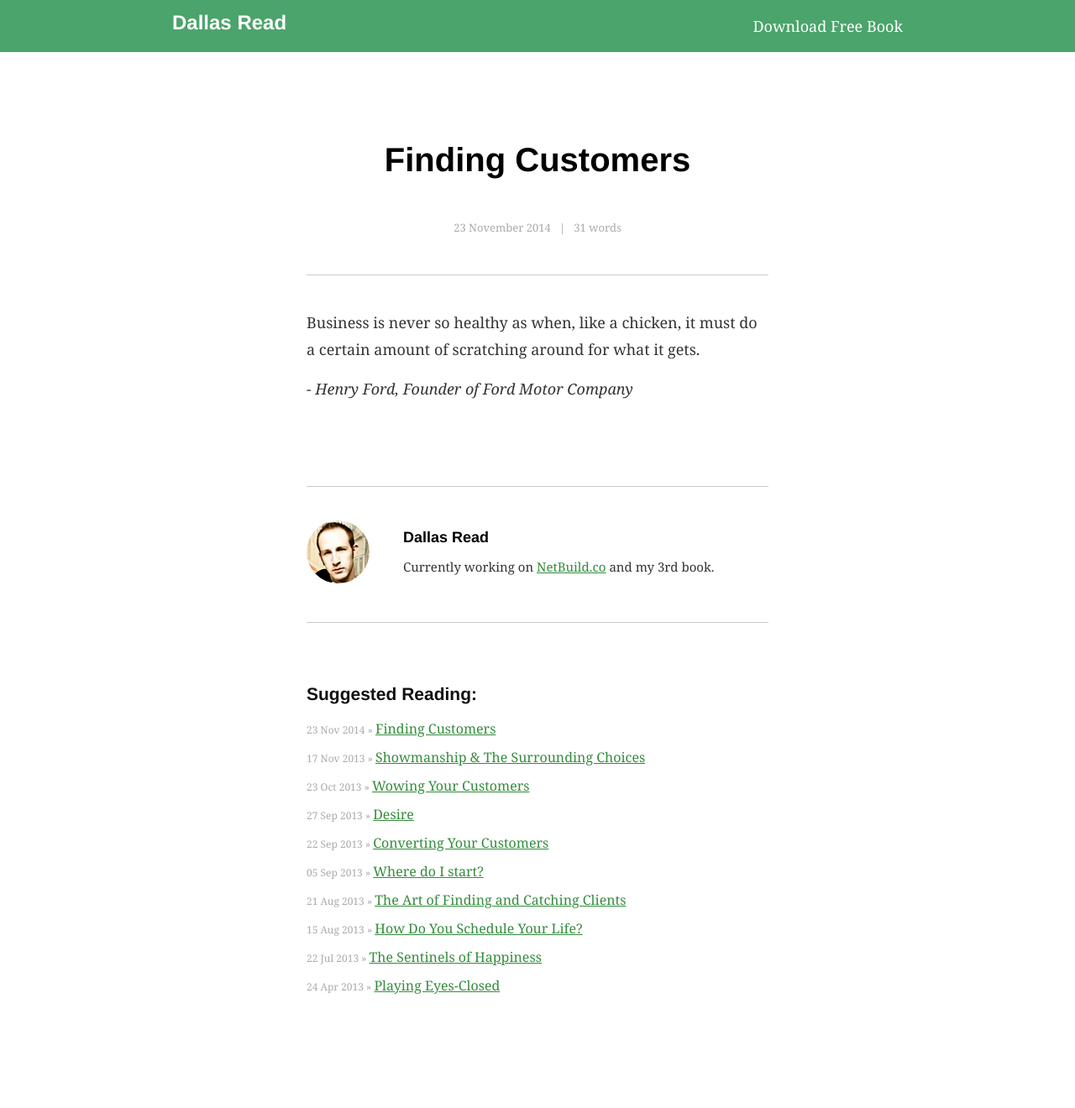
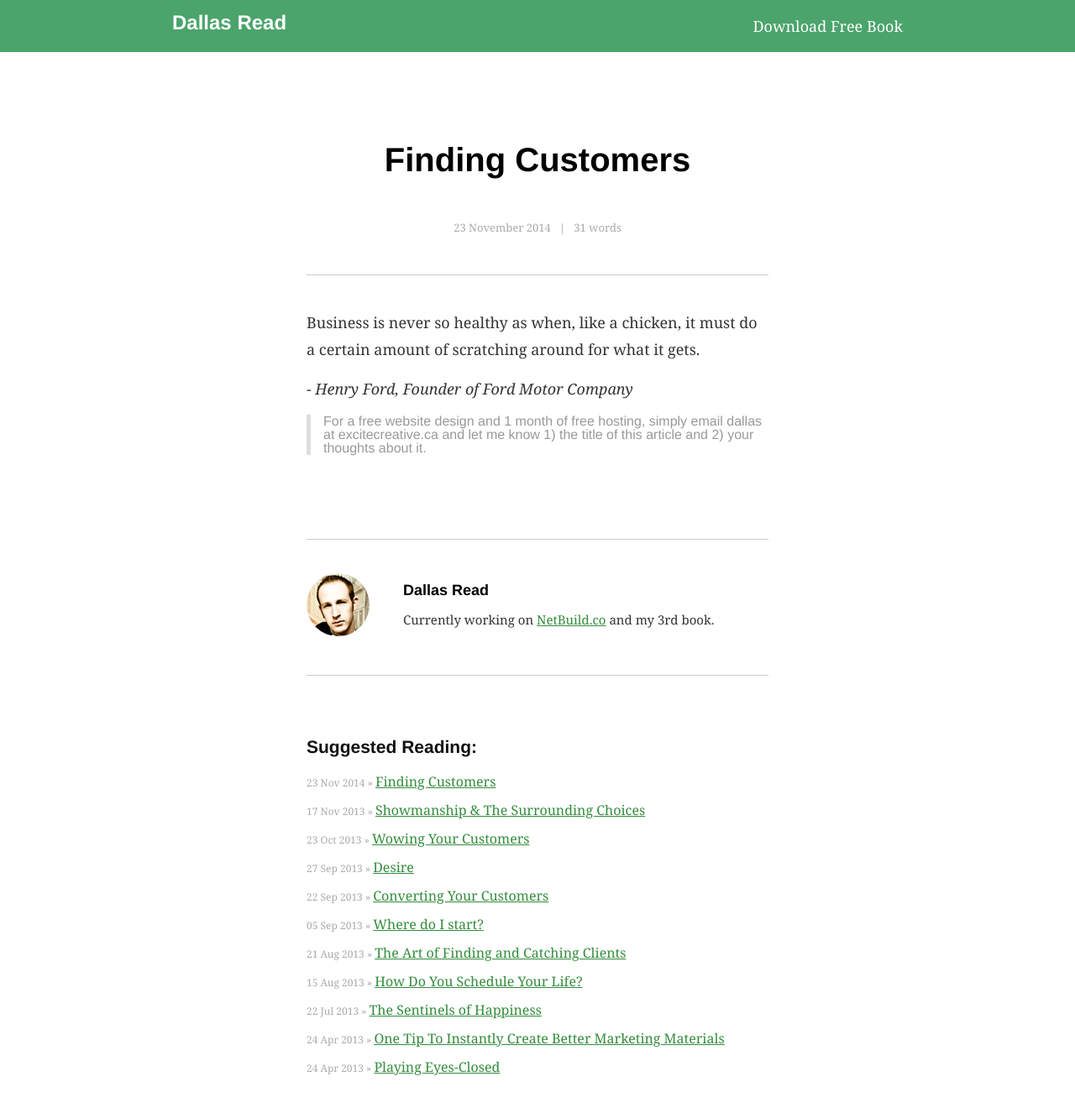
Before and after one commit to dallasread/www.dallasread.com, a Jekyll site: the page built from index.html, in a window 1280 px wide and 1400 px high. Shown: the top 1320 px of the window at 84% size. Built offline with Jekyll 4.4.1, drawn with Linux system fonts in a browser that asks for light colours; Markdown is read by kramdown in place of the engine named in the settings; some of the changed lines change nothing that is shown.

Commit message:
New article.

```diff
--- a/_includes/byline.html
+++ b/_includes/byline.html
@@ -1,3 +1,7 @@
+<blockquote>
+  For a free website design and 1 month of free hosting, simply email dallas at excitecreative.ca and let me know 1) the title of this article and 2) your thoughts about it.
+</blockquote>
+
 <div class="byline">
   <hr />
   <img src="/assets/images/pr.jpeg">
--- /dev/null
+++ b/_posts/musings/2013-11-18-one-tip-to-instantly-create-better-marketing-materials.md
@@ -0,0 +1,29 @@
+---
+layout: post
+title:  One Tip To Instantly Create Better Marketing Materials
+date:   2013-04-24 06:00:00
+categories: motivation work
+---
+
+I've seen _every_ marketing medium fail: million-dollar TV commercials, newspaper ads, websites, and billboards. Each failure has 1 thing in common:
+
+**They don't offer a clear "Next Thing To Do."**
+
+### Clever vs. Clear
+
+Many campaigns have failed by trying to be too clever, witty, or poetic.
+
+When people don't know what to do next, they leave. When you're not clear what action they _should_ take, they leave. This is [the paradox of choice](http://www.ted.com/talks/barry_schwartz_on_the_paradox_of_choice.html).
+
+### Why do we believe the lie?
+
+For some reason, we've all bought in to the fact that "clever" or "cute" is the only way to win over a crowd. We've found ourselves believing that refined gradients and bevelled edges are a requirement before someone hands us their credit card.
+
+### How to Instantly Improve Your Marketing
+
+**Each marketing piece should have a prominent "Next Thing To Do" for the reader.** They're reading what you have to say... they already want to believe that you have something to offer. By offering them more, they can continue to be a part of the story.
+
+Here are a few "Next Thing To Do" ideas:
+- On a blog, provide a links of other suggested articles.
+- On a mailing, offer the reader something free for responding and telling their story.
+- At the end of a TV ad, get the viewer to text a number for a free sample.
```
